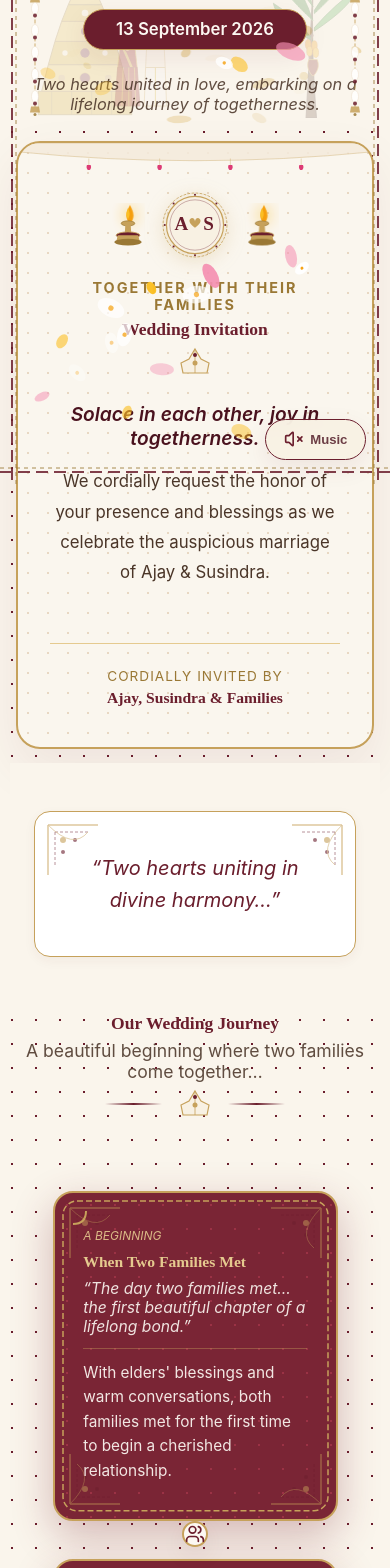
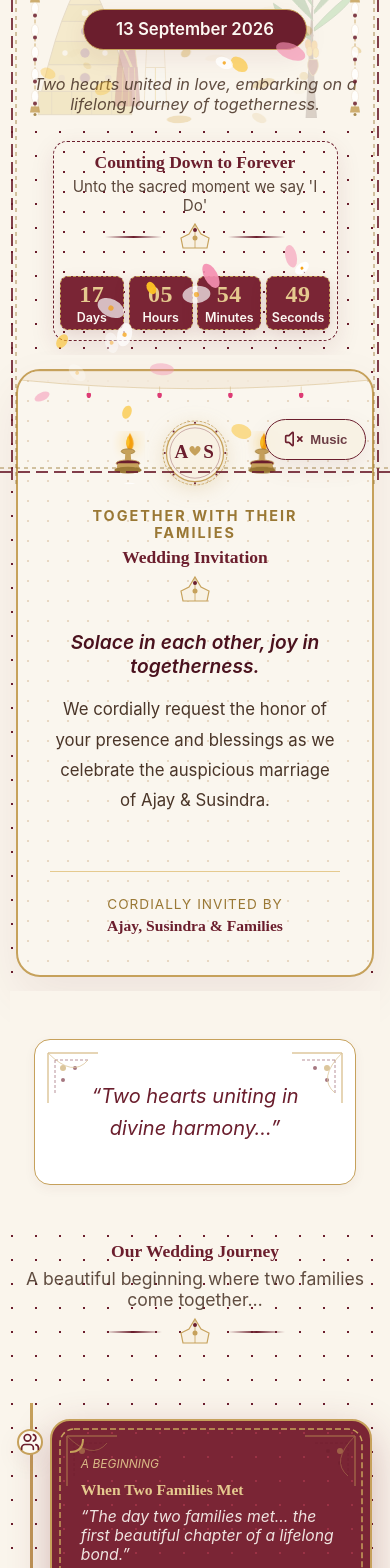
Before and after one commit to RithikaSaravanakumar/ajay-susiwedding, a React app in the folder frontend/: page / in a window 390 px wide. Shown: the part 360-1928 px from the top of the page. Built offline with nearby package versions, Linux system fonts and the light colour scheme; the HTML template or start-up script is replaced by a standard one.

Commit message:
Move countdown timer to beginning right after Hero and make timeline line visible on left with cards on right for mobile

```diff
--- a/frontend/src/App.jsx
+++ b/frontend/src/App.jsx
@@ -148,6 +148,9 @@ function App() {
           {/* Fullscreen Hero */}
           <Hero lang={lang} />
 
+          {/* Live Countdown Timer (In the Beginning) */}
+          <Countdown lang={lang} />
+
           {/* Digital Luxury Invitation Card */}
           <Invitation lang={lang} />
 
--- a/frontend/src/index.css
+++ b/frontend/src/index.css
@@ -127,8 +127,8 @@ div[style*="feastSubCard"] {
 
 /* Compact Countdown Main Card with Rounded Corners & Maroon Dotted Border */
 .countdown-main-card {
-  width: min(100% - 20px, 310px) !important;
-  max-width: 310px !important;
+  width: min(100% - 20px, 320px) !important;
+  max-width: 320px !important;
   margin: 0 auto !important;
   border-radius: 20px !important;
   border: 1.5px dashed var(--color-maroon) !important;
@@ -354,7 +354,7 @@ div[style*="feastSubCard"] {
     min-width: 0;
   }
 
-  /* 2. Hero Section Top Offset & Compact Height (Make Timeline Instantly Visible) */
+  /* 2. Hero Section Top Offset & Compact Height */
   .hero-main-section {
     margin-top: 48px !important;
     min-height: 40vh !important;
@@ -377,39 +377,51 @@ div[style*="feastSubCard"] {
     font-size: clamp(14px, 4vw, 17px) !important;
   }
 
-  /* 4. Single-Column Compact Mobile Timeline Cards (width: 82%, max-width: 285px) */
+  /* 4. Left-Aligned Vertical Timeline Line & Right-Aligned Milestone Cards */
   .story-main-section {
     scroll-margin-top: 50px !important;
     padding-top: 0.5rem !important;
   }
   .timeline-center-line {
-    display: none !important;
+    display: block !important;
+    position: absolute !important;
+    left: 14px !important;
+    top: 0 !important;
+    bottom: 0 !important;
+    width: 3px !important;
+    background: linear-gradient(180deg, var(--color-gold) 0%, var(--color-maroon) 50%, var(--color-gold) 100%) !important;
+    transform: none !important;
+    z-index: 1 !important;
   }
   .timeline-item-container {
-    flex-direction: column !important;
-    align-items: center !important;
-    margin-bottom: 0.6rem !important;
+    flex-direction: row !important;
+    align-items: flex-start !important;
+    justify-content: flex-start !important;
+    position: relative !important;
+    margin-bottom: 0.85rem !important;
     width: 100% !important;
     padding: 0 !important;
   }
+  .timeline-node-dot {
+    position: absolute !important;
+    left: 14px !important;
+    top: 10px !important;
+    transform: translateX(-50%) !important;
+    margin: 0 !important;
+    width: 26px !important;
+    height: 26px !important;
+    z-index: 3 !important;
+  }
   .timeline-card-wrapper {
-    width: 82% !important;
-    max-width: 285px !important;
-    margin: 0 auto !important;
+    margin-left: 34px !important;
+    width: calc(100% - 36px) !important;
+    max-width: calc(100% - 36px) !important;
     text-align: left !important;
     float: none !important;
+    margin-right: 0 !important;
   }
   .timeline-empty-spacer {
     display: none !important;
-  }
-  .timeline-node-dot {
-    position: relative !important;
-    left: 0 !important;
-    top: 0 !important;
-    transform: none !important;
-    margin: 0 auto 0.2rem !important;
-    width: 26px !important;
-    height: 26px !important;
   }
   .storyCard {
     padding: 0.55rem 0.6rem !important;
@@ -444,8 +456,8 @@ div[style*="feastSubCard"] {
   div[style*="unifiedEventCard"] {
     padding: 0.5rem 0.45rem !important;
     border-radius: 12px !important;
-    width: 82% !important;
-    max-width: 280px !important;
+    width: 84% !important;
+    max-width: 285px !important;
     margin: 0 auto !important;
     border: 1.5px dashed var(--color-maroon) !important;
   }
```
